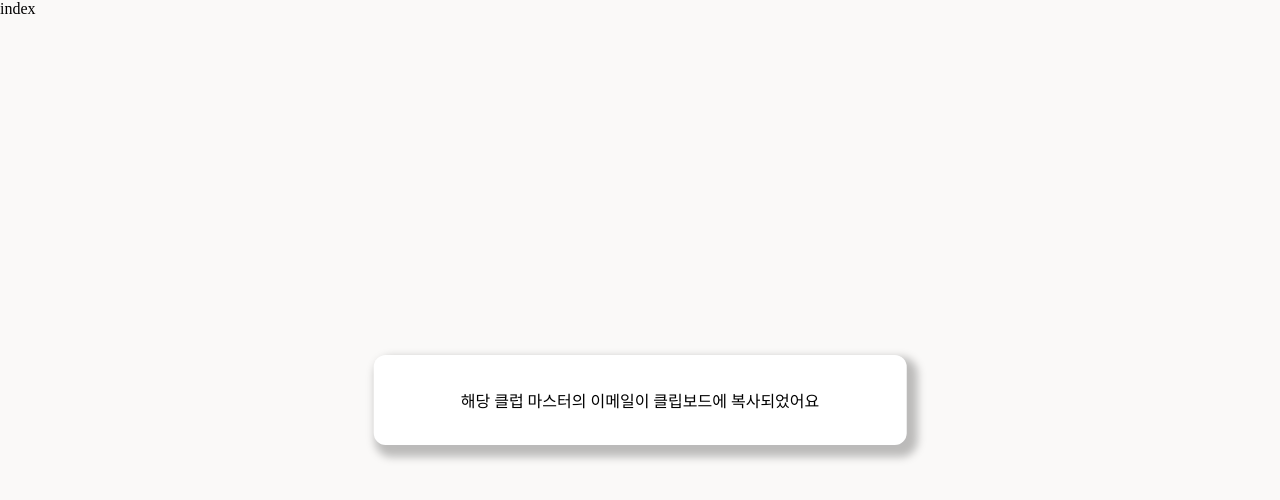
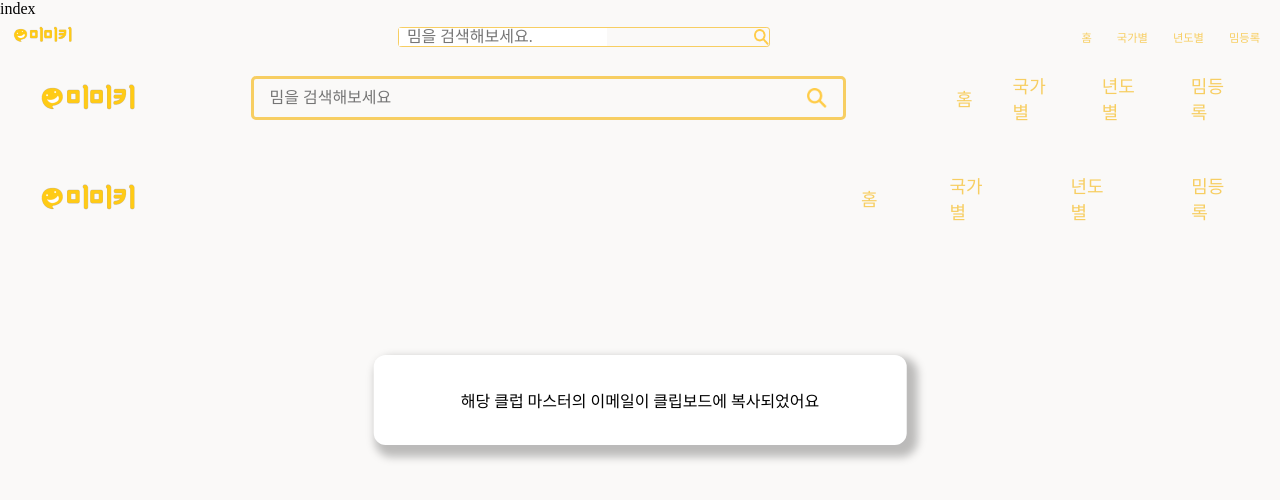
Before and after one commit to likelion-Bridge/memeki-front, a React (Create React App) app: page / in a window 1280 px wide. Shown: the top 500 px of the page. Built offline with nearby package versions, Linux system fonts and the light colour scheme; a web font is replaced by a local one.

Commit message:
Feat - Header 컴포넌트 생성

```diff
--- a/src/component/detail/Header.jsx
+++ b/src/component/detail/Header.jsx
@@ -1,7 +1,7 @@
 import React from 'react';
 import './Header.css';
 
-export const Header = () => {
+export const Header1 = () => {
   return (
     <div className="header">
       <div className="logo">
--- a/src/component/emotion/Component.jsx
+++ b/src/component/emotion/Component.jsx
@@ -39,3 +39,123 @@ export const Toast = () => {
     </div>
   );
 };
+
+/**
+ * 1200px의 Inner 컴포넌트, 가운데 정렬 처리 됨
+ * @param children 컴포넌트 안에 넣을 자식 요소
+ */
+export const Inner = ({ children }) => (
+  <section
+    css={css`
+      width: 120rem;
+      margin: 0 auto;
+      display: flex;
+      flex-direction: column;
+      align-items: start;
+      /* gap: 9.6rem; */
+    `}
+  >
+    {children}
+  </section>
+);
+
+/**
+ * 미미키의 헤더 메뉴바 컴포넌트
+ * @param {string} type 헤더의 형태(main, search)
+ */
+export const Header = ({ type }) => {
+  const styles = {
+    main: {
+      searchBar: css`
+        display: none;
+      `,
+      category: css`
+        width: 37.9rem;
+        gap: 7.2rem;
+      `,
+    },
+    search: {
+      searchBar: css`
+        display: flex;
+        align-items: center;
+        width: 59.5rem;
+        border-radius: 0.5rem;
+        border: 0.3rem solid ${theme.palette.primary[500]};
+      `,
+      category: css`
+        width: 28.4rem;
+        gap: 4rem;
+      `,
+    },
+  };
+  return (
+    <div
+      css={css`
+        margin: 0 auto;
+        width: 120rem;
+        display: flex;
+        align-items: center;
+        justify-content: space-between;
+        flex-direction: row;
+        padding: 2.4rem 0;
+      `}
+    >
+      <img
+        src="./images/logo.png"
+        alt="logo"
+        css={css`
+          width: 10rem;
+          height: 3rem;
+        `}
+      ></img>
+      <div
+        css={css`
+          ${styles[type].searchBar}
+        `}
+      >
+        <input
+          type="text"
+          placeholder="밈을 검색해보세요"
+          css={css`
+            color: ${theme.palette.gray[400]};
+            ${theme.textVariants.body2}
+            flex: 1 0 0;
+            padding: 1rem 0 1rem 1.6rem;
+            background-color: transparent;
+          `}
+        />
+        <div
+          css={css`
+            display: flex;
+            padding: 0.8rem 1.6rem;
+            justify-content: center;
+          `}
+        >
+          <img
+            src="./images/search.png"
+            alt="search"
+            css={css`
+              width: 2rem;
+              height: 2rem;
+            `}
+          ></img>
+        </div>
+      </div>
+      <ul
+        css={css`
+          display: flex;
+          align-items: center;
+          justify-content: flex-end;
+          color: ${theme.palette.primary[500]};
+          ${theme.textVariants.body1};
+          ${styles[type].category};
+        `}
+      >
+        <li>홈</li>
+        <li>국가별</li>
+        <li>년도별</li>
+        <li>밈등록</li>
+      </ul>
+    </div>
+  );
+};
--- a/src/component/index.jsx
+++ b/src/component/index.jsx
@@ -1,10 +1,15 @@
 import React from 'react';
 import { Toast } from './emotion/Component';
+import { Header1 } from './detail/Header';
+import { Header } from './emotion/Component';
 
 export const index = () => {
   return (
     <div>
       index <Toast />
+      <Header1 />
+      <Header type="search" />
+      <Header type="main" />
     </div>
   );
 };
```
